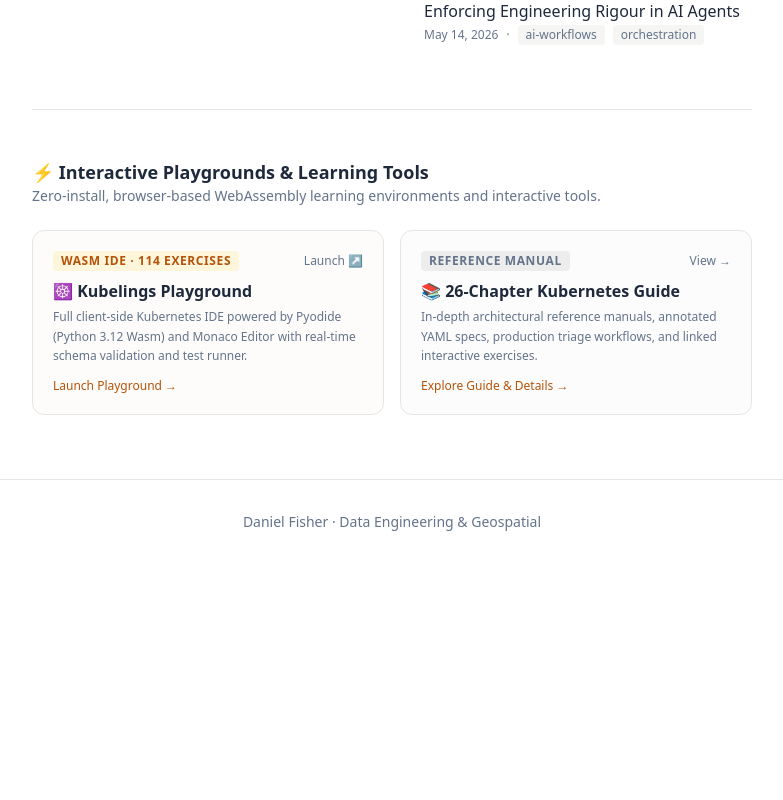
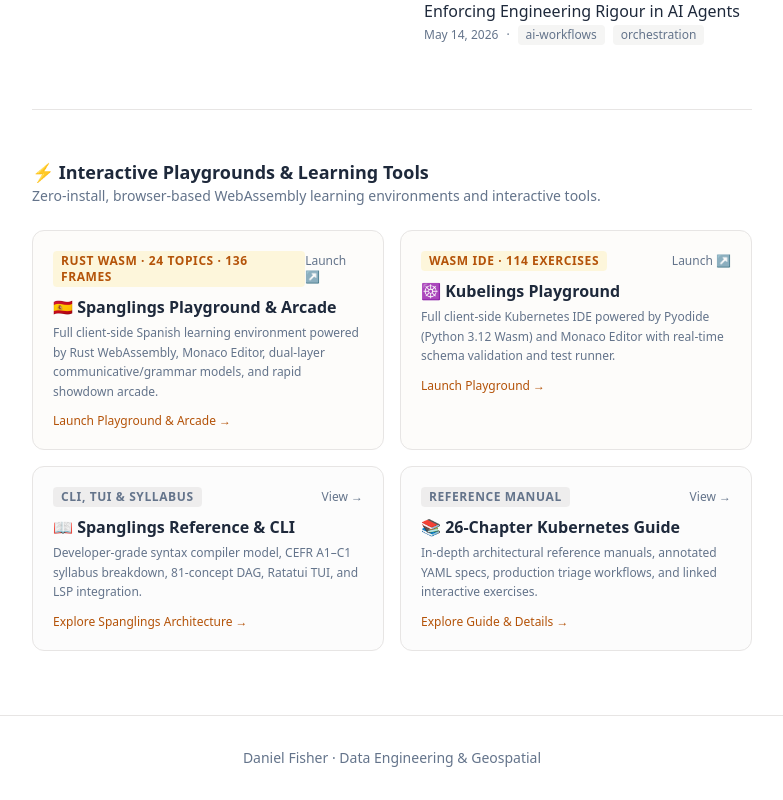
Before and after one commit to dnf0/dnf0.github.io, a Next.js app: page / in a window 1280 px wide. Shown: the part 416-1216 px from the top of the page, without its empty margins (248-1031 px from the left). Before the commit the page ends 980 px from the top, so only its background shows below. Built offline with nearby package versions, Linux system fonts and the light colour scheme.

Commit message:
feat(projects): add spanglings webassembly playground and arcade to portfolio

```diff
--- a/content/projects/spanglings.mdx
+++ b/content/projects/spanglings.mdx
@@ -2,8 +2,14 @@
 title: "Spanglings"
 date: "2026-08-26"
 description: "Developer-grade CLI & interactive TUI for mastering Spanish grammar, verb mechanics, and nuanced syntactic architecture inspired by Rustlings."
-tags: ["rust", "tui", "ratatui", "lsp", "language-learning", "lings", "cli"]
+tags: ["rust", "tui", "ratatui", "lsp", "language-learning", "lings", "cli", "wasm", "monaco"]
 ---
+
+<Callout>
+⚡ **In-Browser WebAssembly Learning Platform & Rapid Arcade**: Practice all 136 sentence frames across 24 grammar topics, battle through 16 duel showdowns, and drill 5 specialized engines directly in your browser with zero installation—powered by Rust WebAssembly, Monaco Editor, dual-layer communicative/structural explanations, and SM-2 spaced repetition.
+
+👉 [**Launch WebAssembly Playground & Arcade (24 Topics · 136 Frames) →**](https://dnf0.github.io/spanglings/playground/)
+</Callout>
 
 **Spanglings** is a developer-grade CLI and interactive terminal learning environment designed for mastering intermediate-to-advanced Spanish (CEFR A1 through C1). Inspired by the hands-on pedagogy of [Rustlings](https://github.com/rust-lang/rustlings) and [Raylings](https://github.com/dnf0/raylings), it treats natural language acquisition like compiler construction: *Spanglings builds the syntax compiler; real-world usage supplies the data.*
 
@@ -36,9 +42,10 @@ Spanglings approaches Spanish through a compiler-driven architecture:
 
 ### Links & Resources
 
+- [⚡ Launch WebAssembly Playground & Arcade](https://dnf0.github.io/spanglings/playground/)
+- [📖 Documentation & Reference Manual](https://dnf0.github.io/spanglings/)
+- [Curriculum Syllabus](https://dnf0.github.io/spanglings/syllabus/)
 - [GitHub Repository](https://github.com/dnf0/spanglings)
-- [Documentation Site](https://dnf0.github.io/spanglings/)
-- [Curriculum Syllabus](https://dnf0.github.io/spanglings/syllabus/)
 
 ---
 
--- a/src/app/page.tsx
+++ b/src/app/page.tsx
@@ -87,6 +87,31 @@ export default function Home() {
 
         <div className="grid sm:grid-cols-2 gap-4">
           <a
+            href="https://dnf0.github.io/spanglings/playground/"
+            target="_blank"
+            rel="noopener noreferrer"
+            className="group block p-5 rounded-xl border border-stone-200 bg-topo-sand/40 hover:bg-topo-sand/80 hover:border-topo-accent/40 transition-all"
+          >
+            <div className="flex items-center justify-between mb-2">
+              <span className="text-xs font-semibold uppercase tracking-wider text-topo-accent bg-amber-100/60 px-2 py-0.5 rounded">
+                Rust Wasm · 24 Topics · 136 Frames
+              </span>
+              <span className="text-xs text-topo-muted group-hover:text-topo-accent transition-colors">
+                Launch ↗
+              </span>
+            </div>
+            <h3 className="font-semibold text-topo-slate text-base group-hover:text-topo-accent transition-colors mb-1">
+              🇪🇸 Spanglings Playground &amp; Arcade
+            </h3>
+            <p className="text-xs text-topo-muted leading-relaxed mb-3">
+              Full client-side Spanish learning environment powered by Rust WebAssembly, Monaco Editor, dual-layer communicative/grammar models, and rapid showdown arcade.
+            </p>
+            <div className="flex items-center gap-1 text-xs text-topo-accent font-medium">
+              <span>Launch Playground &amp; Arcade →</span>
+            </div>
+          </a>
+
+          <a
             href="https://dnf0.github.io/kubelings/playground/"
             target="_blank"
             rel="noopener noreferrer"
@@ -110,6 +135,29 @@ export default function Home() {
               <span>Launch Playground →</span>
             </div>
           </a>
+
+          <Link
+            href="/projects/spanglings"
+            className="group block p-5 rounded-xl border border-stone-200 bg-stone-50/50 hover:bg-stone-50 hover:border-topo-accent/40 transition-all"
+          >
+            <div className="flex items-center justify-between mb-2">
+              <span className="text-xs font-semibold uppercase tracking-wider text-topo-muted bg-stone-200/60 px-2 py-0.5 rounded">
+                CLI, TUI &amp; Syllabus
+              </span>
+              <span className="text-xs text-topo-muted group-hover:text-topo-accent transition-colors">
+                View →
+              </span>
+            </div>
+            <h3 className="font-semibold text-topo-slate text-base group-hover:text-topo-accent transition-colors mb-1">
+              📖 Spanglings Reference &amp; CLI
+            </h3>
+            <p className="text-xs text-topo-muted leading-relaxed mb-3">
+              Developer-grade syntax compiler model, CEFR A1–C1 syllabus breakdown, 81-concept DAG, Ratatui TUI, and LSP integration.
+            </p>
+            <div className="flex items-center gap-1 text-xs text-topo-accent font-medium">
+              <span>Explore Spanglings Architecture →</span>
+            </div>
+          </Link>
 
           <Link
             href="/projects/kubelings"
```
